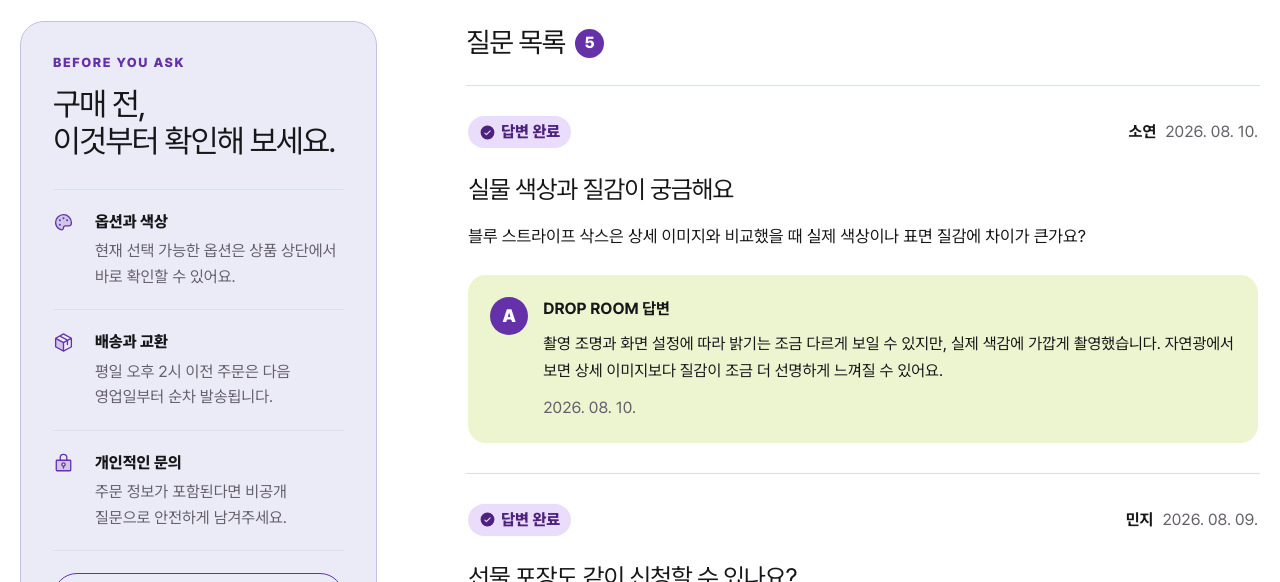
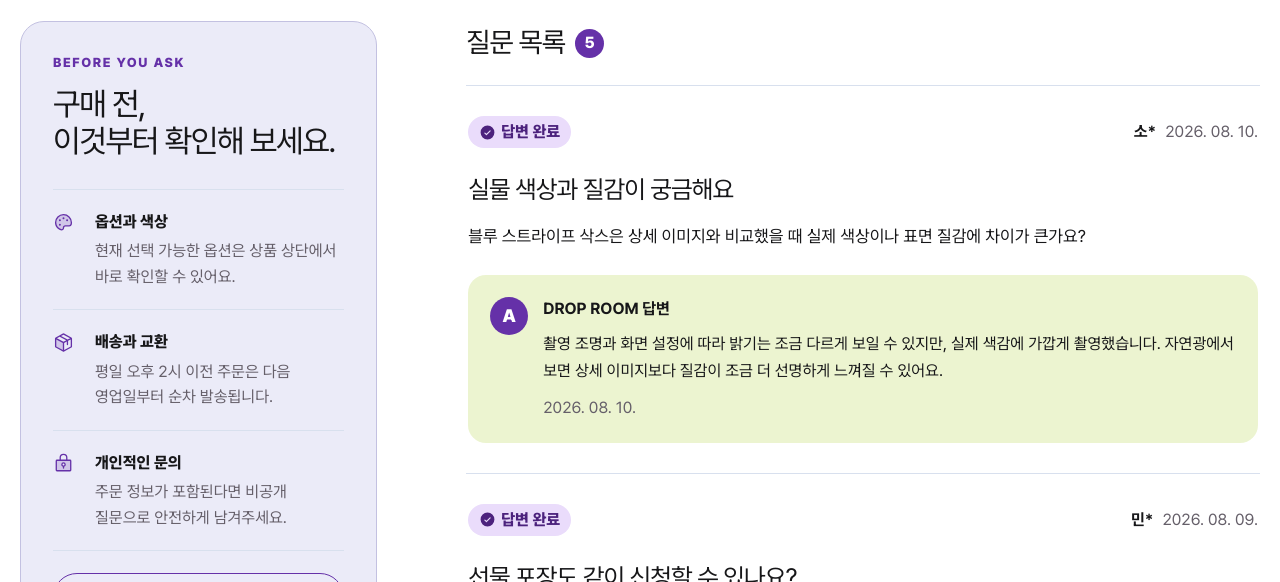
Before and after one commit to ollllol7x2-glitch/droproom, a Next.js app: page /product/blue-stripe-socks in a window 1280 px wide. Shown: the part 3740-4322 px from the top of the page. Built offline with nearby package versions, Linux system fonts and the light colour scheme; no server answers; the database is empty.

Commit message:
Mask question author names

```diff
--- a/components/commerce/ProductQuestions.tsx
+++ b/components/commerce/ProductQuestions.tsx
@@ -112,6 +112,11 @@ function readLocalQuestions(productSlug: string): ProductQuestion[] {
 
 function formatDate(value: string) {
   return new Intl.DateTimeFormat("ko-KR", { year: "numeric", month: "2-digit", day: "2-digit" }).format(new Date(value));
+}
+
+function maskAuthor(author: string) {
+  const characters = Array.from(author.trim());
+  return characters.length > 1 ? `${characters[0]}${"*".repeat(characters.length - 1)}` : "*";
 }
 
 export function ProductQuestions({ productSlug, productName }: { productSlug: string; productName: string }) {
@@ -325,7 +330,7 @@ export function ProductQuestions({ productSlug, productName }: { productSlug: st
             <label className="question-private-toggle"><input type="checkbox" checked={editingDraft.isPrivate} onChange={(event) => setEditingDraft((current) => ({ ...current, isPrivate: event.target.checked }))} /><span><LockKey size={18} /> 비공개 질문</span></label>
             <div><button type="submit" disabled={saving}><Check size={18} weight="bold" /> 수정 완료</button><button type="button" onClick={() => setEditingId(null)}><X size={18} /> 취소</button></div>
           </form> : <>
-            <header><div className="question-status-row"><span className={question.answer ? "answered" : "waiting"}>{question.answer ? <CheckCircle size={17} weight="fill" /> : <ChatCircleDots size={17} />} {question.answer ? "답변 완료" : "답변 대기"}</span>{question.isPrivate && <span className="private"><LockKey size={16} /> 비공개</span>}</div><div className="question-meta"><strong>{question.author}</strong><span>{formatDate(question.createdAt)}{question.updatedAt ? " 수정됨" : ""}</span></div></header>
+            <header><div className="question-status-row"><span className={question.answer ? "answered" : "waiting"}>{question.answer ? <CheckCircle size={17} weight="fill" /> : <ChatCircleDots size={17} />} {question.answer ? "답변 완료" : "답변 대기"}</span>{question.isPrivate && <span className="private"><LockKey size={16} /> 비공개</span>}</div><div className="question-meta"><strong aria-label="작성자 정보 비공개">{maskAuthor(question.author)}</strong><span>{formatDate(question.createdAt)}{question.updatedAt ? " 수정됨" : ""}</span></div></header>
             <h4>{question.title}</h4><p className="question-body">{question.content}</p>
             {question.answer && <div className="question-answer"><span>A</span><div><strong>DROP ROOM 답변</strong><p>{question.answer}</p>{question.answeredAt && <small>{formatDate(question.answeredAt)}</small>}</div></div>}
             {canManage(question) && (deletingId === question.id ? <div className="question-delete-confirm" role="alert"><span>이 질문을 삭제할까요?</span><button type="button" disabled={saving} onClick={() => void deleteQuestion(question)}>삭제</button><button type="button" onClick={() => setDeletingId(null)}>취소</button></div> : <div className="question-item-actions"><button type="button" onClick={() => startEditing(question)}><PencilSimple size={17} /> 수정</button><button type="button" onClick={() => setDeletingId(question.id)}><Trash size={17} /> 삭제</button></div>)}
```
